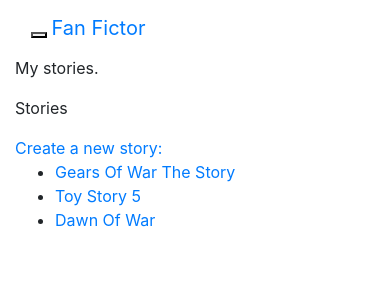
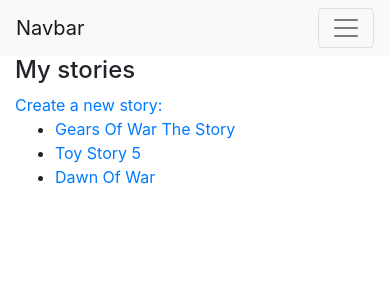
Before and after one commit to jontran1/fan_fictor, a Django app: page /users/mystories/ in a window 390 px wide. Shown: the top 300 px of the page. Run offline with Django 3.2, Linux system fonts and the light colour scheme; a user stored in the database is signed in; data comes from the database, SQL or seed files in the repository; both versions use the stored data as it was after the commit; some libraries are stand-ins or nearby versions.

Commit message:
Improved the nav bar. The nav bar is now responsive to window size change.

```diff
--- a/fan_fictions/templates/fan_fictions/base.html
+++ b/fan_fictions/templates/fan_fictions/base.html
@@ -13,37 +13,39 @@
     </head>
 
      <boby>
-        <!-- Static navbar -->
-        <nav class="navbar navbar-default navbar-static-top">
-            <div class="container">
-                <div class="navbar-header">
-                    <button type="button" class="navbar-toggle collapsed"
-                        data-toggle="collapse" data-target="#navbar"
-                        aria-expanded="false" aria-controls="navbar">
+        <nav class="navbar navbar-expand-lg navbar-light bg-light">
+          <a class="navbar-brand" href="#">Navbar</a>
+          <button class="navbar-toggler" type="button" data-toggle="collapse" data-target="#navbarSupportedContent" aria-controls="navbarSupportedContent" aria-expanded="false" aria-label="Toggle navigation">
+            <span class="navbar-toggler-icon"></span>
           </button>
-                    <a class="navbar-brand" href="{% url 'fan_fictions:index' %}">Fan Fictor</a>
-                </div>
 
-                <div id="navbar" class="navbar-collapse collapse">
-                    <ul class="nav navbar-nav">
-                        <li><a href="{% url 'fan_fictions:stories' %}">Stories</a> </li>
-
+          <div class="collapse navbar-collapse" id="navbarSupportedContent">
+            <ul class="navbar-nav mr-auto">
+                <li class="nav-item active">
+                    <a class="nav-link" href="{% url 'fan_fictions:index' %}">Home <span class="sr-only">(current)</span></a>
+                </li>
+                <li class="nav-item">
+                    <a class="nav-link" href="{% url 'users:my_profile' %}">My profile</a>
+                </li>
+                <li>
+                    <a class="nav-link" href="{% url 'users:my_stories' %}">My stories</a>
+                </li>
+                <li>
+                    <a class="nav-link" href="{% url 'fan_fictions:stories' %}">Public stories</a>
+                </li>
+                <li>
+                    <a class="nav-link" href="{% url 'users:my_stories' %}">My Stories</a>
+                </li>
+            </ul>
+            <ul class="navbar-nav ml-auto">
             {% if user.is_authenticated %}
-                        <li><a href="{% url 'users:my_stories' %}">My Stories</a> </li>
-                        {% endif %}
-
-                    </ul>
-
-                    <ul class="nav navbar-nav navbar-right">
-                        {% if user.is_authenticated %}
-                            <li><a>Hello, {{user.username}}.</a></li>
-                            <li><a href="{% url 'users:logout' %}">log out</a> </li>
+                <li><a class="nav-link">Hello, {{user.username}}.</a></li>
+                <li><a class="nav-link"href="{% url 'users:logout' %}">log out</a> </li>
             {% else %}
-                            <li><a href="{% url 'users:register' %}">Register</a> </li>
-                            <li><a href="{% url 'users:login' %}">Log in</a> </li>
+                <li><a class="nav-link"href="{% url 'users:register' %}">Register</a> </li>
+                <li><a class="nav-link"href="{% url 'users:login' %}">Log in</a> </li>
             {% endif %}
             </ul>
-                </div><!--/.nav-collapse -->
 
           </div>
         </nav>
@@ -57,7 +59,6 @@
                 {% block content %}
                 {% endblock content %}
             </div>
-
         </div> <!-- /container -->
     </boby>
 
--- a/fan_fictions/templates/fan_fictions/my_stories.html
+++ b/fan_fictions/templates/fan_fictions/my_stories.html
@@ -1,9 +1,10 @@
 {% extends "fan_fictions/base.html" %}
 
+{% block header %}
+    <h4>My stories</h4>
+{% endblock header %}
+
 {% block content %}
-
-<p>My stories.</p>
-<p>Stories</p>
 
 <a href="{% url 'fan_fictions:new_story' %}">Create a new story:</a>
 <ul>
--- a/users/templates/users/profiles.html
+++ b/users/templates/users/profiles.html
@@ -1,7 +1,11 @@
 {% extends "fan_fictions/base.html" %}
 
+
+{% block header %}
+    <h2>{{user}}'s profile</h2>
+{% endblock header %}
+
 {% block content %}
-<h2>{{user}}'s profile</h2>
 <img src={{user_profile.profile_picture}}>
 <p style="border: 1px solid black">{{user.username}}</p>
 <p>{{user_profile.biography}}</p>
```
Also changed, not shown: db.sqlite3. Lines whose indentation alone changed are shown as unchanged.
